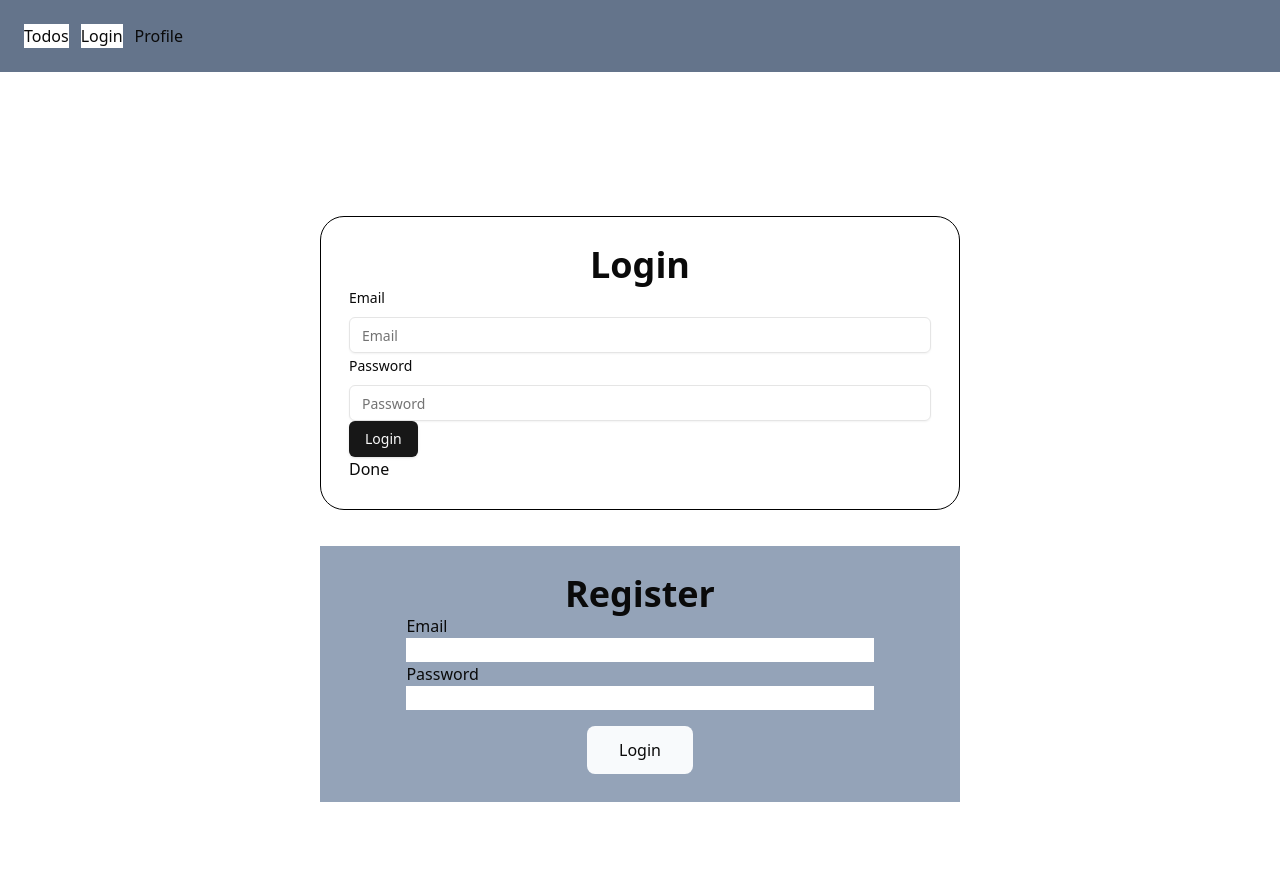
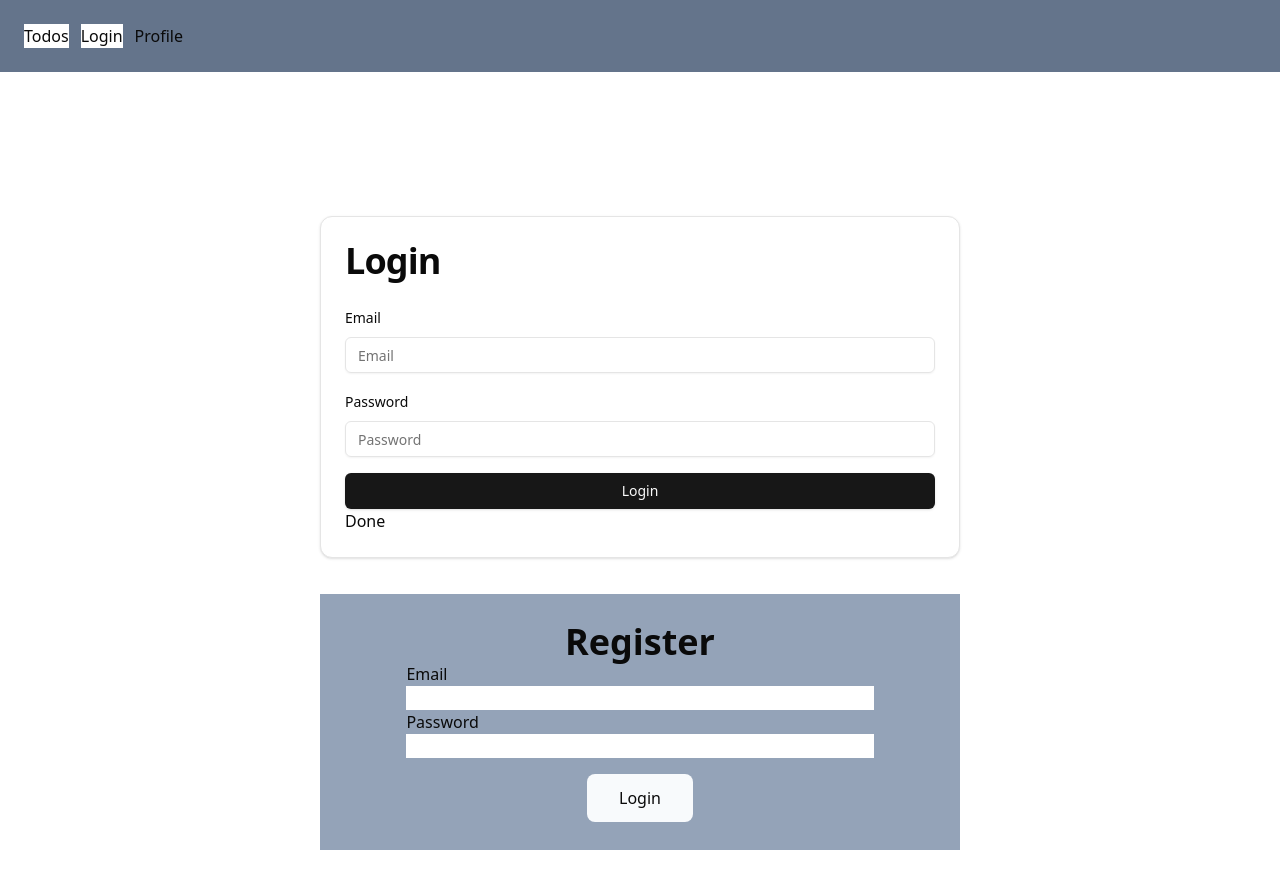
Before and after one commit to Nathan51888/todoapp-frontend-nextjs, a Next.js app: page /login in a window 1280 px wide. Built offline with nearby package versions, Linux system fonts and the light colour scheme.

Commit message:
Added Card component to login form

```diff
--- a/src/app/ui/login/actions.ts
+++ b/src/app/ui/login/actions.ts
@@ -75,6 +75,14 @@ export async function sendUserRegister(error: any, formData: FormData) {
         email: formData.get("email") as string,
         password: formData.get("password") as string,
     }
+    const parsed = loginSchema.safeParse(rawData)
+    console.log(parsed)
+    if (!parsed.success) {
+        return {
+            success: false,
+            message: "Invalid form data",
+        }
+    }
     const res = await fetch("http://localhost:8080/register", {
         method: "POST",
         body: JSON.stringify(rawData)
--- a/src/app/ui/login/login.tsx
+++ b/src/app/ui/login/login.tsx
@@ -4,10 +4,11 @@ import { useActionState, useRef } from "react";
 import { ActionResponse, sendUserLogin } from "./actions";
 import { useForm } from "react-hook-form";
 import { LoginSchema, loginSchema } from "@/app/lib/schema";
-import { Form, FormControl, FormDescription, FormField, FormItem, FormLabel, FormMessage } from "@/components/ui/form";
+import { Form, FormControl, FormField, FormItem, FormLabel, FormMessage } from "@/components/ui/form";
 import { zodResolver } from "@hookform/resolvers/zod";
 import { Input } from "@/components/ui/input";
 import { Button } from "@/components/ui/button";
+import { Card, CardContent, CardHeader, CardTitle } from "@/components/ui/card";
 
 const initialState: ActionResponse = {
     success: false,
@@ -22,16 +23,20 @@ export default function Login() {
             password: "",
         }
     })
+    const formRef = useRef<HTMLFormElement>(null)
     const [state, action, isPending] = useActionState(sendUserLogin, initialState)
-    const formRef = useRef<HTMLFormElement>(null)
     return (
-        <div className="w-auto p-7 align-middle border border-black rounded-3xl">
-            <h2 className="text-center font-bold text-4xl">Login</h2>
+        <Card>
+            <CardHeader>
+                <CardTitle className="text-4xl">Login</CardTitle>
+            </CardHeader>
+            <CardContent>
                 <Form {...form}>
                     <form
                         ref={formRef}
                         action={action}
                         onSubmit={form.handleSubmit(() => formRef.current?.submit())}
+                        className="flex flex-col gap-4"
                     >
                         <FormField
                             control={form.control}
@@ -67,6 +72,7 @@ export default function Login() {
                     <p>{state?.errors}</p>
                 )}
                 <p>{isPending ? "Pending..." : "Done"}</p>
-        </div>
+            </CardContent>
+        </Card>
     )
 }
```
Also changed, not shown: src/middleware.ts (added, +17 -0 lines). Lines whose indentation alone changed are shown as unchanged.
